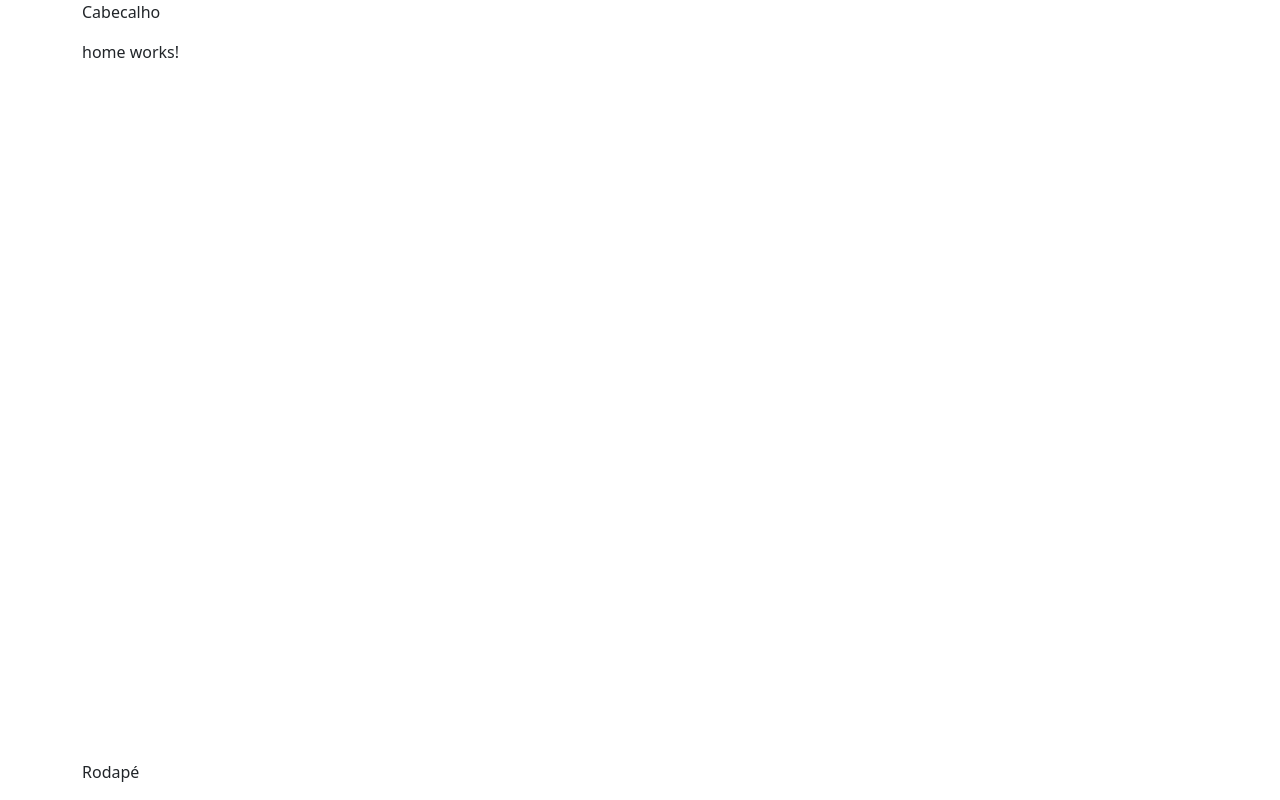
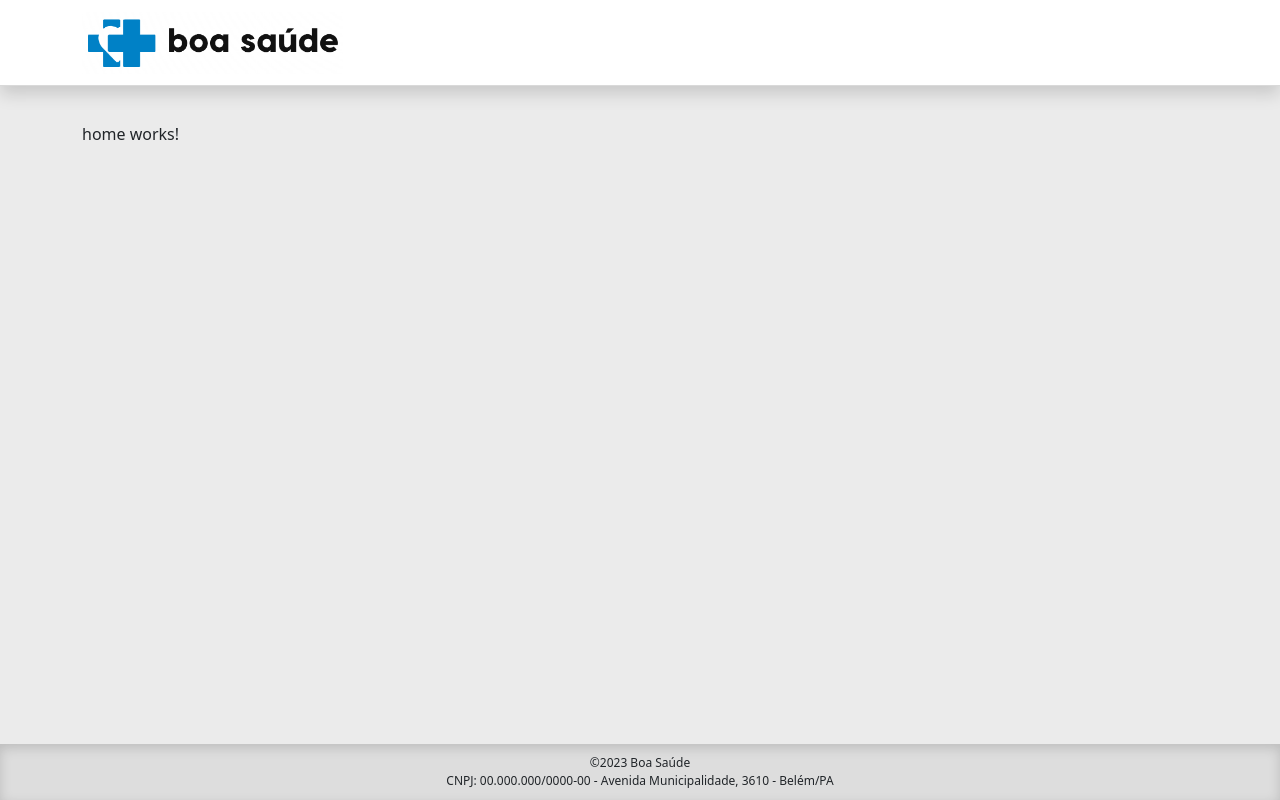
Before and after one commit to TCC-ArqSD-2023/portal-corporativo, an Angular app: page /inicio in a window 1280 px wide. Built offline with nearby package versions, Linux system fonts and the light colour scheme.

Commit message:
estiulo base do portal

```diff
--- a/src/app/app.component.css
+++ b/src/app/app.component.css
@@ -2,4 +2,29 @@
   display: flex!important;
   flex-direction: column!important;
   height: 100%!important;
+
+  background-color: #ebebeb;
 }
+
+#cabecalho{
+  padding: 12px 0px;
+  margin-bottom: 36px;
+  background-color: #0081c6;
+  background-color: #fff;
+  box-shadow: 0 0.5rem 1rem rgba(0,0,0,0.15), inset 0 -1px 0 rgba(0,0,0,0.15);
+}
+
+#logo {
+  width: 100%;
+}
+
+#rodape{
+  padding: 10px;
+  background-color: #ddd;
+  box-shadow: inset 0 4px 12px rgba(0,0,0,0.15);
+}
+
+#rodape p {
+  margin: 0;
+  font-size: 12px;
+}
--- a/src/app/app.component.html
+++ b/src/app/app.component.html
@@ -1,6 +1,10 @@
 <header id="cabecalho">
   <div class="container">
-    <p>Cabecalho</p>
+    <div class="row">
+      <div class="col-6 col-sm-3">
+        <img id="logo" src="../assets/logo.png" alt="Logotipo Boa Saúde">
+      </div>
+    </div>
   </div>
 </header>
 
@@ -11,7 +15,8 @@
 </main>
 
 <footer id="rodape" class="mt-auto">
-  <div class="container">
-    <p>Rodapé</p>
+  <div class="container text-center">
+    <p>&copy;2023 Boa Saúde</p>
+    <p>CNPJ: 00.000.000/0000-00 - Avenida Municipalidade, 3610 - Belém/PA</p>
   </div>
 </footer>
```
Also changed, not shown: src/assets/logo-base.png (added), src/assets/logo.png (added).
